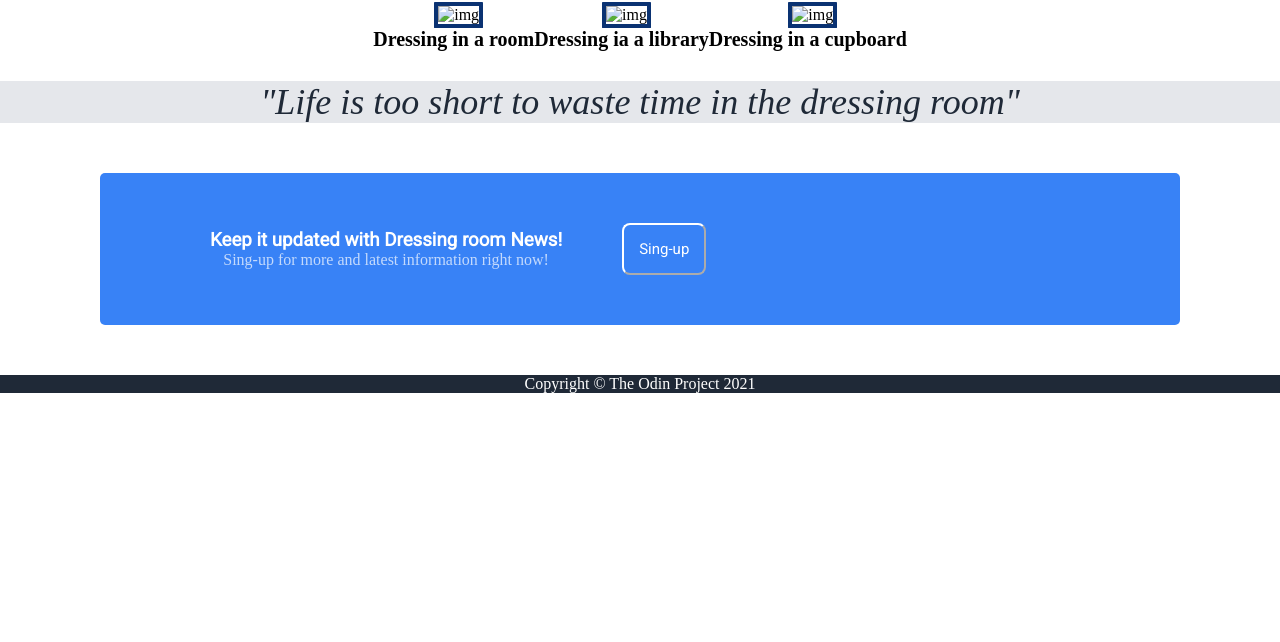
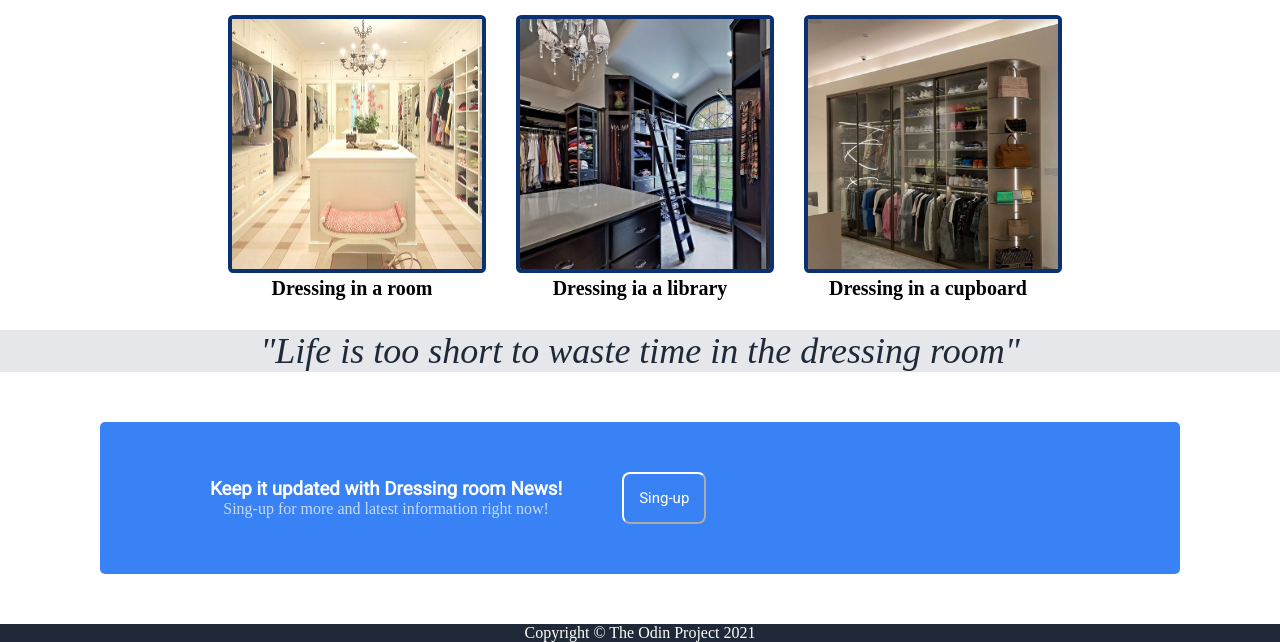
Before and after one commit to CaiutanuBogdan/odin-recipes, a plain HTML site: page index.html in a window 1280 px wide. Shown: the part 744-1386 px from the top of the page. Before the commit the page ends 1137 px from the top, so only its background shows below. Drawn offline with Linux system fonts and the light colour scheme.

Commit message:
Update index.html

```diff
--- a/index.html
+++ b/index.html
@@ -11,7 +11,7 @@
     <div class="container">
         <nav class="navbar">
             <div class="logo">
-                <img src="./img/home.gif" alt="logo-home">
+                <img src="./home.gif" alt="logo-home">
             </div>
             <div class="links">
                 <a href="#">About</a>
@@ -26,22 +26,22 @@
                 <button type="button">Sing Up</button>
             </div>
             <div class="hero-right">
-                <img src="./img/1.jpg" alt="hero-img">
+                <img src="./1.jpg" alt="hero-img">
             </div>
         </div>
         <div class="content">
             <h2>Types of Dressing</h2>
             <div class="content-info">
                 <div>
-                    <img src="./img/3.jpg" alt="img">
+                    <img src="./3.jpg" alt="img">
                     <p>Dressing in a room</p>
                 </div>
                 <div>
-                    <img src="./img/4.jpg" alt="img">
+                    <img src="./4.jpg" alt="img">
                     <p>Dressing ia a library</p>
                 </div>
                 <div>
-                    <img src="./img/5.jpg" alt="img">
+                    <img src="./5.jpg" alt="img">
                     <p>Dressing in a cupboard</p>
                 </div>
             </div>
```
